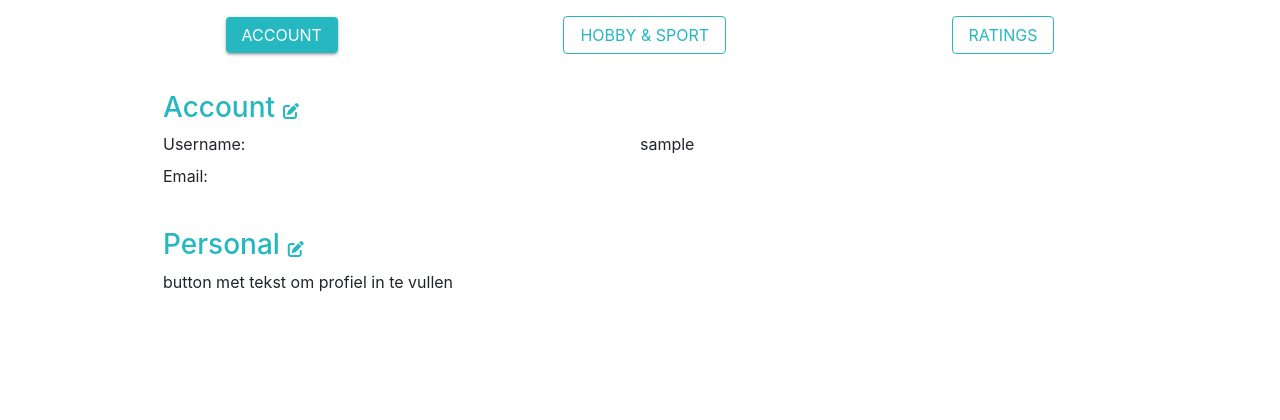
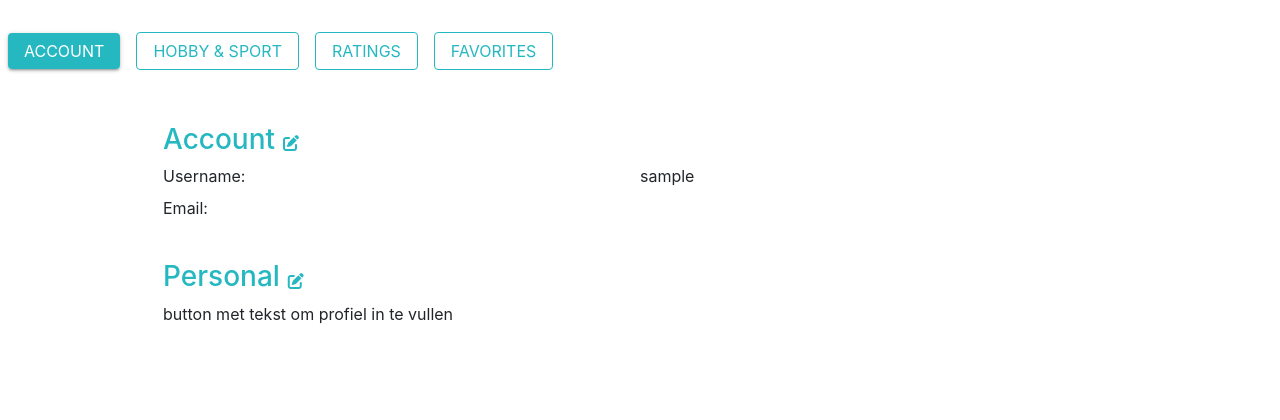
Before and after one commit to Code-Institute-Submissions/reviewsfromkids, a Django app: page /profile/ in a window 1280 px wide. Shown: the part 267-687 px from the top of the page. Run offline with Django 3.2, Linux system fonts and the light colour scheme; the visitor is signed in with stand-in values (Sample User, id 1); data comes from the database, SQL or seed files in the repository; data that the repository does not hold is empty; some libraries are stand-ins or nearby versions.

Commit message:
Make profile menu scrollable. Add favorites to menu.

```diff
--- a/profiles/templates/profiles/profile.html
+++ b/profiles/templates/profiles/profile.html
@@ -15,11 +15,15 @@
 {% endblock %}
 
 {% block content %}
-    <ul class="nav profile__pills">
-        <li><a class="active" data-toggle="pill" href="#menu1">Account</a></li>
-        <li><a data-toggle="pill" href="#menu2">Hobby & Sport</a></li>
-        <li><a data-toggle="pill" href="#menu3">Ratings</a></li>
+    <ul class="nav profile__pills scrolling-wrapper-flexbox">
+        <!-- <div class="scrolling-wrapper-flexbox"> -->
+            <li><a class="active" data-toggle="pill" href="#menu1">Account</a></li>
+            <li><a data-toggle="pill" href="#menu2">Hobby & Sport</a></li>
+            <li><a data-toggle="pill" href="#menu3">Ratings</a></li>
+            <li><a data-toggle="pill" href="#menu4">Favorites</a></li>
+        <!-- </div> -->
     </ul>
+
     <div class="container">
         <div class="tab-content">
             <div id="menu1" class="tab-pane fade in show active">
@@ -115,6 +119,15 @@
 
                 </section>
             </div>
+            <div id="menu4" class="tab-pane fade">
+                <section class="profile__hobbysport card-body">
+                    <div class="profile__title">
+                        <h3>Favorites</h3>
+                        <a href="#"><i class="fas profile__icon--edit fa-edit"></i></a>
+                    </div>
+                    <p>All your favorites are here:</p>
+                </section>
+            </div>
         </div>
     </div>
 
--- a/static/css/override.css
+++ b/static/css/override.css
@@ -487,11 +487,9 @@ html, body {
 }
 .profile__pills {
   display: flex;
-  flex-wrap: wrap;
   padding-left: 0;
   margin: 1.5rem 0;
   list-style: none;
-  justify-content: space-evenly;
 }
 .profile__pills a {
   color: #25b8c0;
@@ -499,6 +497,8 @@ html, body {
   padding: 0.5rem 1rem;
   border: 1px solid #25b8c0;
   border-radius: 4px;
+  margin: 0 0.5rem;
+  white-space: nowrap;
   text-transform: uppercase;
   text-decoration: none;
 }
```
Also changed, not shown: static/css/scss/profiles/_profile.scss (+4 -3 lines), 1 other file.
